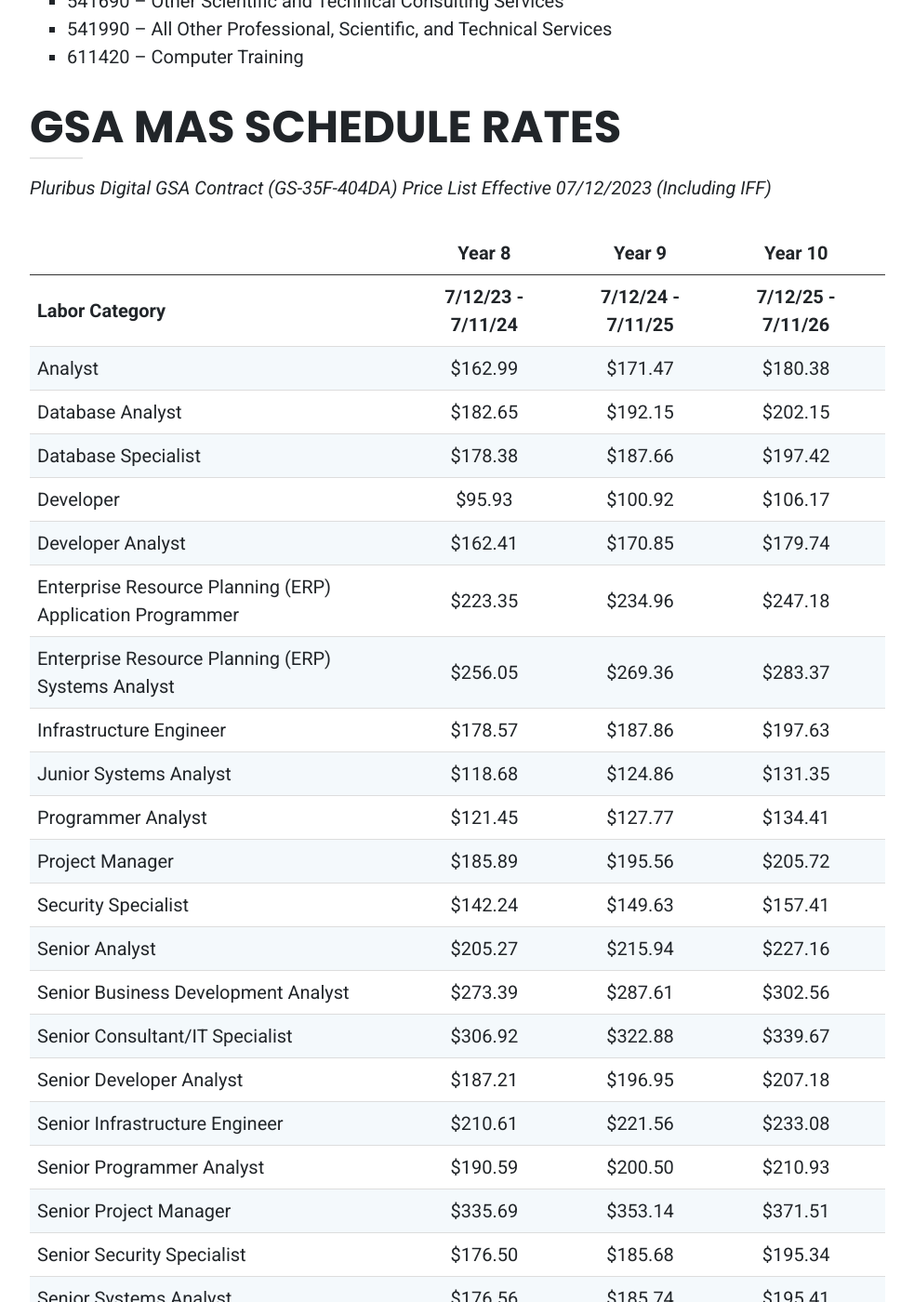
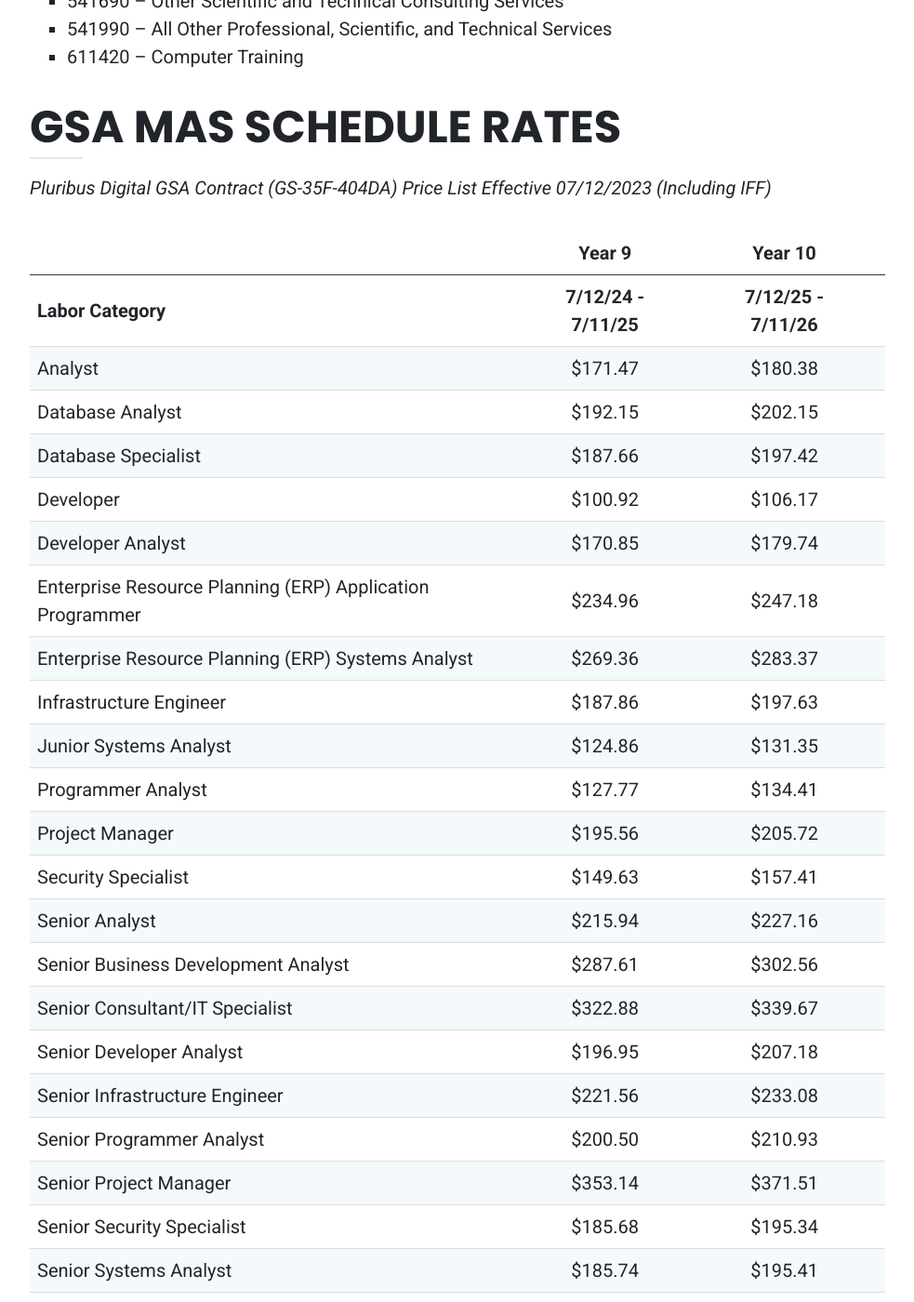
Before and after one commit to PluribusDigital/pluribusdigital-com, a Jekyll site: the page built from content/work/contract_vehicles/gsa_70.md, in a window 1280 px wide and 1400 px high, scrolled down 1214 px. Shown: the whole window at 93% size, without its empty margins (148-1131 px from the left). Built offline with Jekyll 4.4.1, drawn with Linux system fonts in a browser that asks for light colours; some of the changed text lies outside the part shown.

Commit message:
Update gsa_70.md
Remove Year 8 which ended 7/11/24

```diff
--- a/content/work/contract_vehicles/gsa_70.md
+++ b/content/work/contract_vehicles/gsa_70.md
@@ -44,34 +44,34 @@
 
 _Pluribus Digital GSA Contract (GS-35F-404DA) Price List Effective 07/12/2023 (Including IFF)_
 
-|  | Year 8 | Year 9 | Year 10 |
+|  | Year 9 | Year 10 |
 | :--- | :---: | :---: | :---: |
-| **Labor Category** | **7/12/23 - 7/11/24** | **7/12/24 - 7/11/25** | **7/12/25 - 7/11/26** |
-| Analyst |	$162.99 | $171.47| $180.38 |
-| Database Analyst | $182.65 | $192.15 | $202.15 |
-| Database Specialist | $178.38 | $187.66 | $197.42 |
-| Developer | $95.93 | $100.92 | $106.17 |
-| Developer Analyst	| $162.41 | $170.85 | $179.74 |
-| Enterprise Resource Planning (ERP) Application Programmer | $223.35 | $234.96 | $247.18 |
-| Enterprise Resource Planning (ERP) Systems Analyst | $256.05	| $269.36 | $283.37 |
-| Infrastructure Engineer |	$178.57	| $187.86 | $197.63 |
-| Junior Systems Analyst |	$118.68	| $124.86 | $131.35 |
-| Programmer Analyst |	$121.45	| $127.77 | $134.41 |
-| Project Manager |	$185.89 | $195.56 | $205.72 |
-| Security Specialist | $142.24 | $149.63 | $157.41 |
-| Senior Analyst | $205.27 | $215.94 | $227.16 |
-| Senior Business Development Analyst | $273.39 | $287.61 | $302.56 |
-| Senior Consultant/IT Specialist | $306.92 | $322.88 | $339.67 |
-| Senior Developer Analyst | $187.21 | $196.95 | $207.18 |
-| Senior Infrastructure Engineer | $210.61 | $221.56 | $233.08 |
-| Senior Programmer Analyst | $190.59 | $200.50 | $210.93 |
-| Senior Project Manager | $335.69 | $353.14 | $371.51 |
-| Senior Security Specialist | $176.50 | $185.68 | $195.34 |
-| Senior Systems Analyst | $176.56 | $185.74 | $195.41 |
-| Systems Analyst | $151.31 | $159.18 | $167.47 |
-| Systems Developer	| $143.87 | $151.36 | $159.22 |
-| Technical Writer | $74.35 | $78.22 | $82.29 |
-| Web Developer II | $143.88 | $151.37 | $159.23 |
-| Web Developer III	| $95.40 | $100.35 | $105.57 |
+| **Labor Category** | **7/12/24 - 7/11/25** | **7/12/25 - 7/11/26** |
+| Analyst |	$171.47| $180.38 |
+| Database Analyst | $192.15 | $202.15 |
+| Database Specialist | $187.66 | $197.42 |
+| Developer | $100.92 | $106.17 |
+| Developer Analyst	| $170.85 | $179.74 |
+| Enterprise Resource Planning (ERP) Application Programmer | $234.96 | $247.18 |
+| Enterprise Resource Planning (ERP) Systems Analyst | $269.36 | $283.37 |
+| Infrastructure Engineer |	$187.86 | $197.63 |
+| Junior Systems Analyst | $124.86 | $131.35 |
+| Programmer Analyst | $127.77 | $134.41 |
+| Project Manager |	$195.56 | $205.72 |
+| Security Specialist | $149.63 | $157.41 |
+| Senior Analyst | $215.94 | $227.16 |
+| Senior Business Development Analyst | $287.61 | $302.56 |
+| Senior Consultant/IT Specialist | $322.88 | $339.67 |
+| Senior Developer Analyst | $196.95 | $207.18 |
+| Senior Infrastructure Engineer | $221.56 | $233.08 |
+| Senior Programmer Analyst | $200.50 | $210.93 |
+| Senior Project Manager | $353.14 | $371.51 |
+| Senior Security Specialist | $185.68 | $195.34 |
+| Senior Systems Analyst | $185.74 | $195.41 |
+| Systems Analyst | $159.18 | $167.47 |
+| Systems Developer	| $151.36 | $159.22 |
+| Technical Writer | $78.22 | $82.29 |
+| Web Developer II | $151.37 | $159.23 |
+| Web Developer III	| $100.35 | $105.57 |
 
 _* All prices include the GSA IFF and  are exclusive of travel-related expenses._
```
